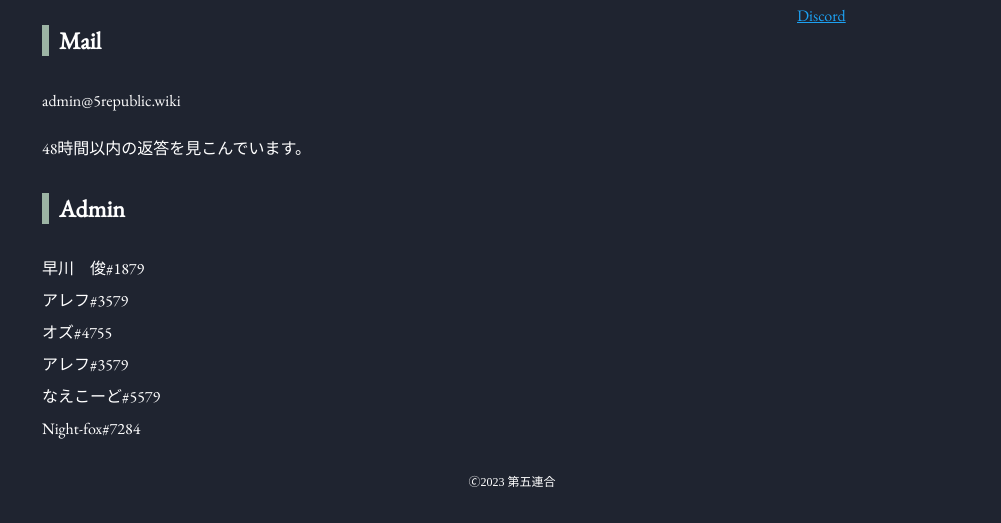
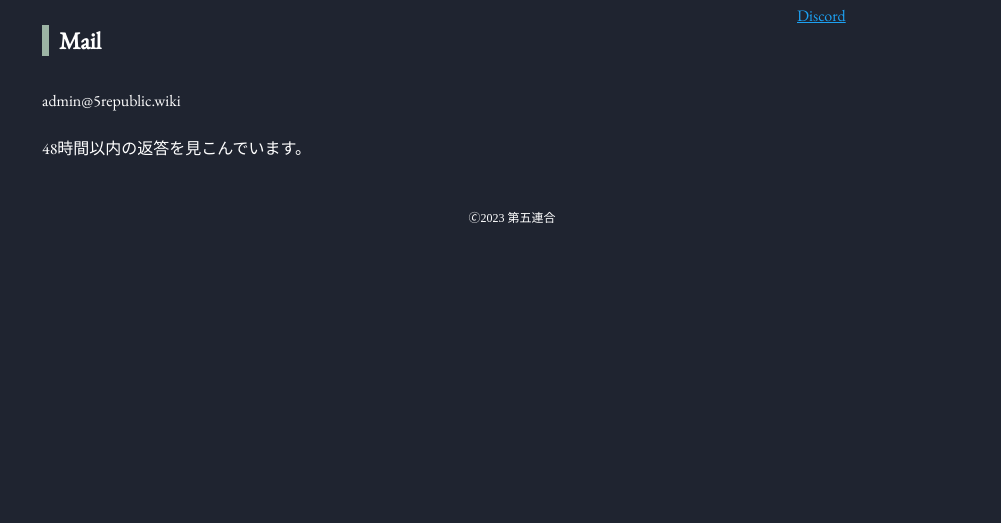
Before and after one commit to republic5/web-site, a plain HTML site: page contact.html in a window 1280 px wide. Shown: the part 277-800 px from the top of the page, without its empty margins (128-1129 px from the left). Drawn offline with nearby package versions, Linux system fonts and the light colour scheme.

Commit message:
Update contact.html

```diff
--- a/contact.html
+++ b/contact.html
@@ -30,18 +30,6 @@
                         <p>admin@5republic.wiki</p>
                         <p>48時間以内の返答を見こんでいます。</p>
                     </section>
-
-                    <section>
-                        <h2 class="icon">Admin</h2>
-                        <ul id="contact-list">
-                            <li>早川　俊#1879</li>
-                            <li>アレフ#3579</li>
-                            <li>オズ#4755</li>
-                            <li>アレフ#3579</li>
-                            <li>なえこーど#5579</li>
-                            <li>Night-fox#7284</li>
-                        </ul>
-                    </section>
                 </div>
 
                 <div class="sidebar">
```
